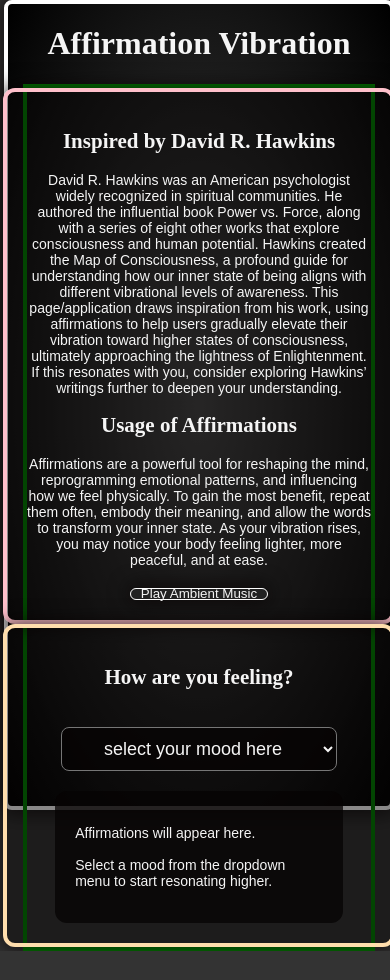
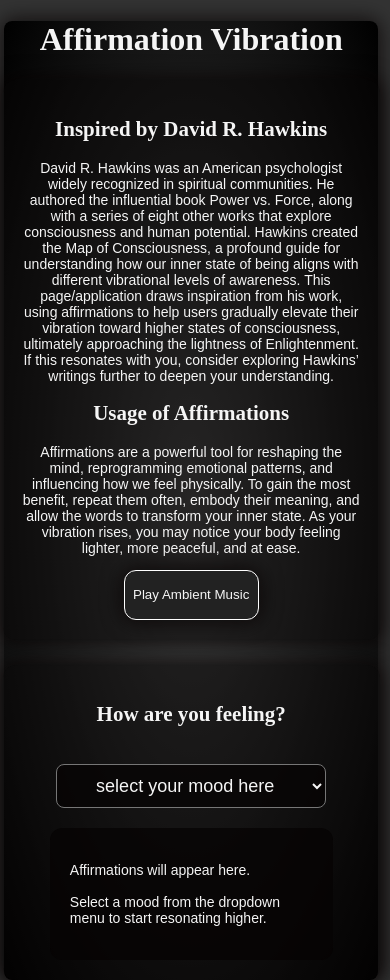
Before and after one commit to daijha/affirmationvibration, a React app in the folder frontend/: page / in a window 390 px wide. Before the commit the page ends 951 px from the top, so only its background shows below. Built offline with nearby package versions, Linux system fonts and the light colour scheme; the HTML template or start-up script is replaced by a standard one.

Commit message:
completed responsive design

```diff
--- a/frontend/src/App.css
+++ b/frontend/src/App.css
@@ -25,7 +25,7 @@
   );
   display: flex;
   flex-direction: column;
-  justify-content: center;
+  /* justify-content: center; */
   align-items: center;
 }
 .title {
@@ -205,28 +205,23 @@
 
 .page{
 display:block;
-  border:4px solid white;
-  width:100%;
-
-
+  width:98%;
+  height:auto;
 }
 .pageInner{
   display: flex;
   flex-direction: column;
-  /* justify-content: center; */
   align-items: center;
-    border:4px solid green;
-   min-height:100vh;
 }
 .about{
 width:100%;
 height:20%;
-  border:4px solid pink;
-
+margin-bottom: 25px;
+}
+.btn{
+  height:50px;
 }
 .start{
 width:100%;
-  border:4px solid navajowhite;
-
 }
  }
```
